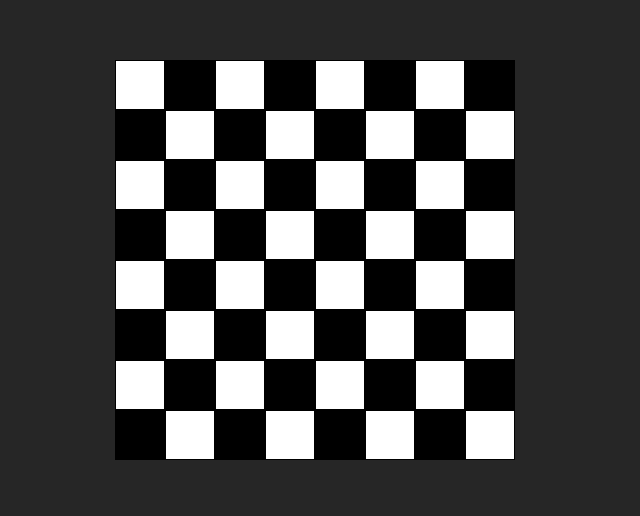
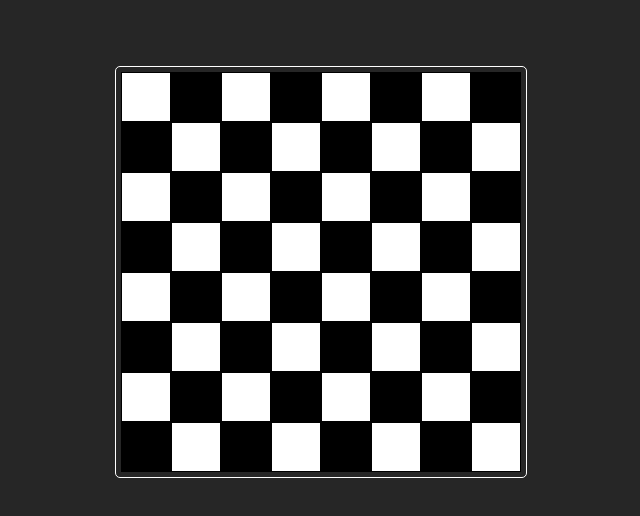
Before and after one commit to GokulVenkatesan1680/ChessLayout, a plain HTML site: page index.html in a window 1280 px wide. Shown: the part 148-664 px from the top of the page, without its empty margins (399-1039 px from the left). Drawn offline with Linux system fonts and the light colour scheme.

Commit message:
Update style.css

```diff
--- a/style.css
+++ b/style.css
@@ -2,8 +2,11 @@ body{
   background:rgba(0,0,0,0.85);
 }
 #container{
-width:420px;
-position: relative;
+  width:400px;
+  padding:5px;
+  border-radius:5px;
+  border: 1px solid white;
+  position: relative;
   left: 40%;
   transform: translateY(50%);
 }
```
